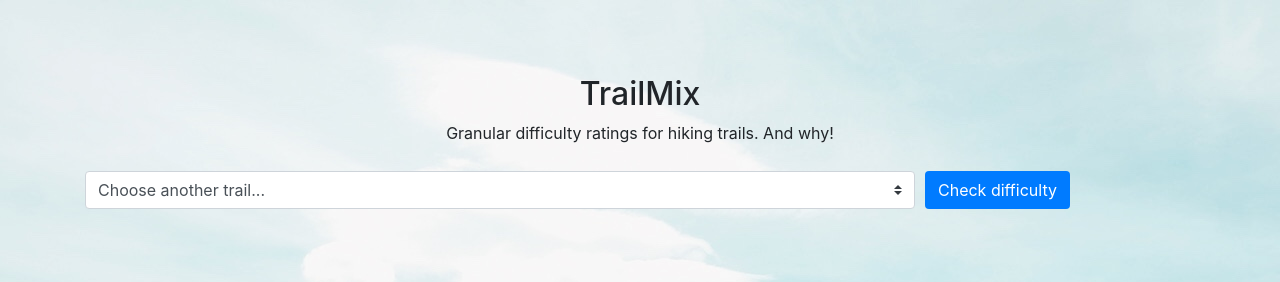
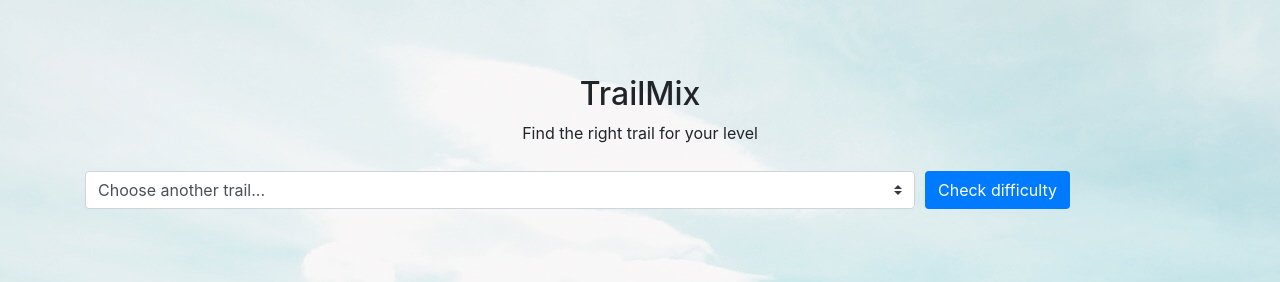
Before and after one commit to janekanit/TrailMix, a Flask app: template flaskexample/templates/output.html in a window 1280 px wide. Shown: the top 282 px of the page. Run offline with Flask 2, Linux system fonts and the light colour scheme; the template is opened without the code that fills it, so the values that code supplies are empty; parts of the project's set-up code (start-up, migrations or seed data) failed here and were passed over; some libraries are stand-ins or nearby versions.

Commit message:
Update output.html

```diff
--- a/flaskexample/templates/output.html
+++ b/flaskexample/templates/output.html
@@ -55,7 +55,7 @@
 
     <div class="container starter-template" style="padding-bottom: 0px">
         <h2>TrailMix</h2>
-        <p>Granular difficulty ratings for hiking trails. And why!</p>
+        <p>Find the right trail for your level</p>
     </div>
 
     <div class="container starter-template" style="padding-top: 10px">
@@ -63,20 +63,27 @@
         <div class="form-row align-items-center">
         	<div class="col-9">
              <select class="custom-select" name="trail_name" id="trail_name">
-                    <option value="Elizabeth Lake Trail">Choose another trail...</option>
-                    <option value="Stinson Beach to Mount Tamalpais">Mt. Tamalpais State Park: Stinson Beach to Mount Tamalpais</option>
-                    <option value="Muir Woods via the Bootjack Trail">Mt. Tamalpais State Park: Muir Woods via the Bootjack Trail</option>
-                    <option value="Matt Davis Trail to Cataract Trail">Mt. Tamalpais State Park: Matt Davis Trail to Cataract Trail</option>
-                    <option value="Bridalveil Fall Trail">Yosemite National Park: Bridalveil Fall Trail</option>
-                    <option value="Elizabeth Lake Trail">Yosemite National Park: Elizabeth Lake Trail</option>
-                    <option value="Cathedral Lakes Trail">Yosemite National Park: Cathedral Lakes Trail</option>
-                    <option value="Glacier Point Trail">Yosemite National Park: Glacier Point Trail</option>
-                    <option value="Half Dome Trail">Yosemite National Park: Half Dome Trail</option>
-                    <option value="John Muir Trail Via Yosemite Valley">Yosemite National Park: John Muir Trail Via Yosemite Valley</option>
-                    <option value="Lower Yosemite Falls Trail">Yosemite National Park: Lower Yosemite Falls Trail</option>
-                    <option value="Mirror Lake via Valley Loop Trail">Yosemite National Park: Mirror Lake via Valley Loop Trail</option>
-                    <option value="Sentinel Dome Trail">Yosemite National Park: Sentinel Dome Trail</option>
-                    <option value="Upper Yosemite Falls Trail">Yosemite National Park: Upper Yosemite Falls Trail</option>
+                    <option value="Cascade Falls Trail">Choose another trail...</option>
+                    <option value="Cascade Falls Trail">Lake Tahoe: Cascade Falls Trail</option>
+                    <option value="Rainbow Trail">Lake Tahoe: Rainbow Trail</option>
+                    <option value="Mount Tallac Trail">Lake Tahoe: Mount Tallac Trail</option>
+                    <option value="Matt Davis Trail to Cataract Trail">Mt. Tamalpais: Matt Davis Trail to Cataract Trail</option>
+                    <option value="Muir Woods via the Bootjack Trail">Mt. Tamalpais: Muir Woods via the Bootjack Trail</option>
+                    <option value="Stinson Beach to Mount Tamalpais">Mt. Tamalpais: Stinson Beach to Mount Tamalpais</option>
+                    <option value="Alamere Falls via Coast Trail from Palomarin Trailhead">Point Reyes: Alamere Falls via Coast Trail from Palomarin Trailhead</option>
+                    <option value="Bear Valley Trail to Wildcat Camp and Alamere Falls">Point Reyes: Bear Valley Trail to Wildcat Camp and Alamere Falls</option>
+                    <option value="Point Reyes National Seashore Trail">Point Reyes: Point Reyes National Seashore Trail</option>
+                    <option value="Bridalveil Fall Trail">Yosemite: Bridalveil Fall Trail</option>
+                    <option value="Elizabeth Lake Trail">Yosemite: Elizabeth Lake Trail</option>
+                    <option value="Cathedral Lakes Trail">Yosemite: Cathedral Lakes Trail</option>
+                    <option value="Glacier Point Trail">Yosemite: Glacier Point Trail</option>
+                    <option value="Half Dome Trail">Yosemite: Half Dome Trail</option>
+                    <option value="John Muir Trail Via Yosemite Valley">Yosemite: John Muir Trail Via Yosemite Valley</option>
+                    <option value="Lower Yosemite Falls Trail">Yosemite: Lower Yosemite Falls Trail</option>
+                    <option value="Mirror Lake via Valley Loop Trail">Yosemite: Mirror Lake via Valley Loop Trail</option>
+                    <option value="Sentinel Dome Trail">Yosemite: Sentinel Dome Trail</option>
+                    <option value="Upper Yosemite Falls Trail">Yosemite: Upper Yosemite Falls Trail</option>
+                    <option value="Vernal and Nevada Falls via the Mist Trail">Yosemite: Vernal and Nevada Falls via the Mist Trail</option>
             </select>
 
         	</div>
```
